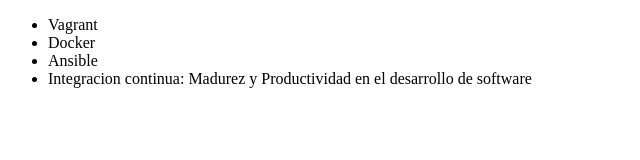
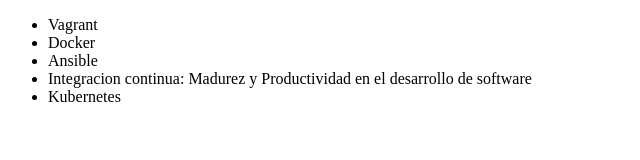
Before and after one commit to lukitas95/alura-git, a plain HTML site: page index.html in a window 1280 px wide. Shown: the full height of the page, 0-640 px from the left. Drawn offline with Linux system fonts and the light colour scheme.

Commit message:
Agregando curso de Kubernetes

```diff
--- a/index.html
+++ b/index.html
@@ -2,7 +2,7 @@
 <html lang = "en">
 <head>
      <meta charset = "UTF-8">
-     <title> Cursos de Alura </title>
+     <title>Cursos de DevOps Alura </title>
 </head>
 <body>
      <ul>
@@ -10,6 +10,7 @@
          <li> Docker </li>
          <li> Ansible </li>
          <li> Integracion continua: Madurez y Productividad en el desarrollo de software </li>
+         <li>Kubernetes</li>
      </ul>
 </body>
 </html>
```
